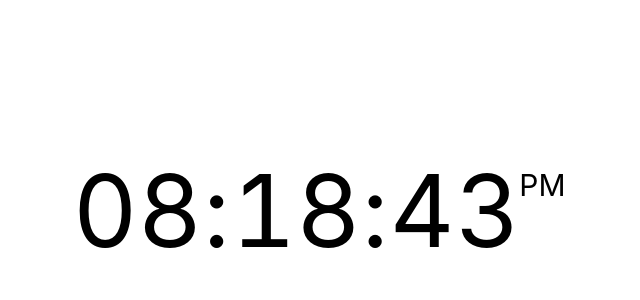
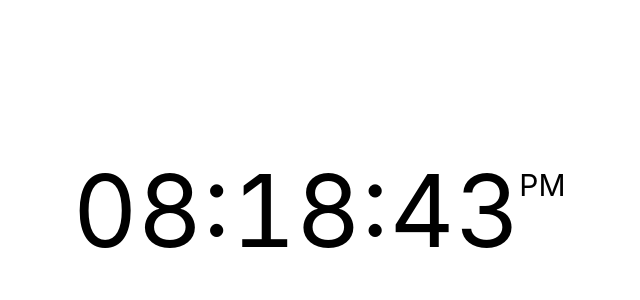
Before and after one commit to CSalois114/clock, a React (Create React App) app: page / in a window 1280 px wide. Shown: the top 300 px of the page, without its empty margins (344-984 px from the left). Built offline with nearby package versions, Linux system fonts and the light colour scheme.

Commit message:
adjust colon height

```diff
--- a/src/index.css
+++ b/src/index.css
@@ -27,3 +27,8 @@ code {
   margin-top: 17px;
   position: absolute;
 }
+
+.break {
+  position: relative;
+  top: -11px;
+}
```
